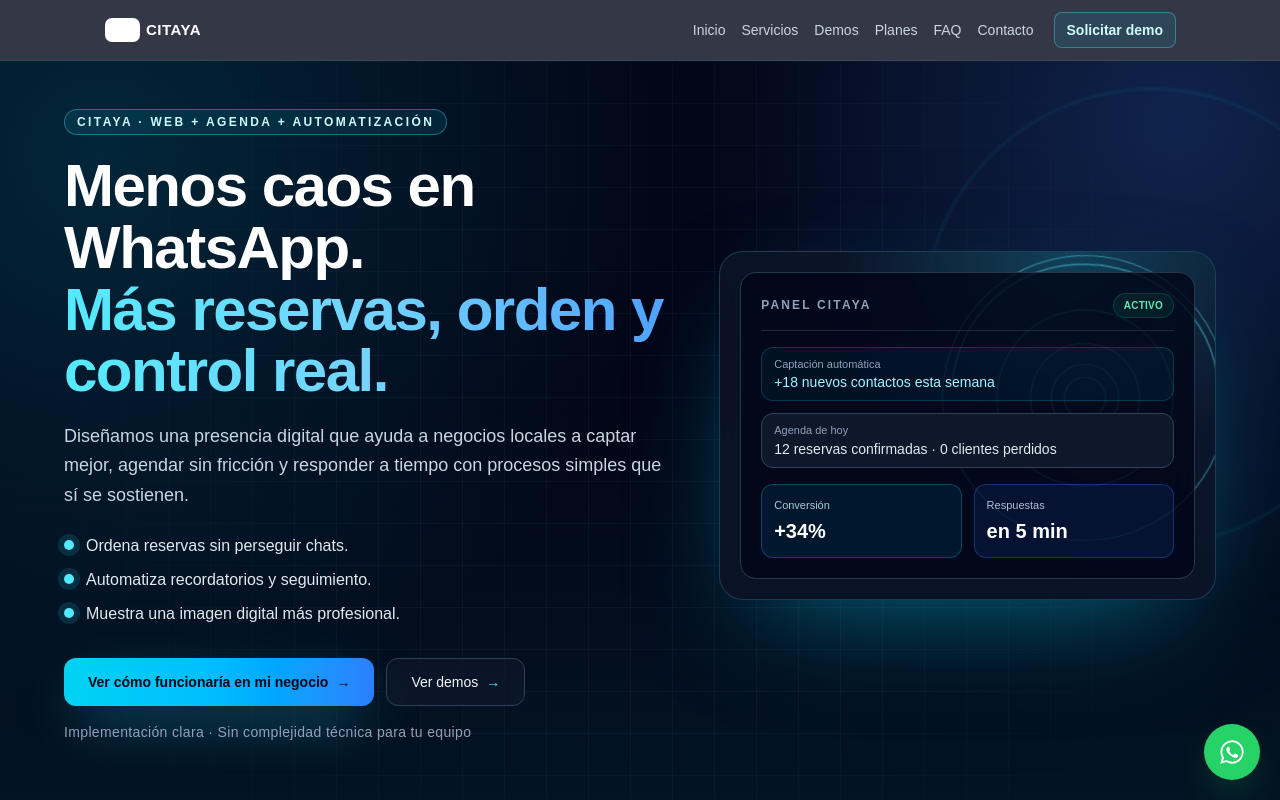
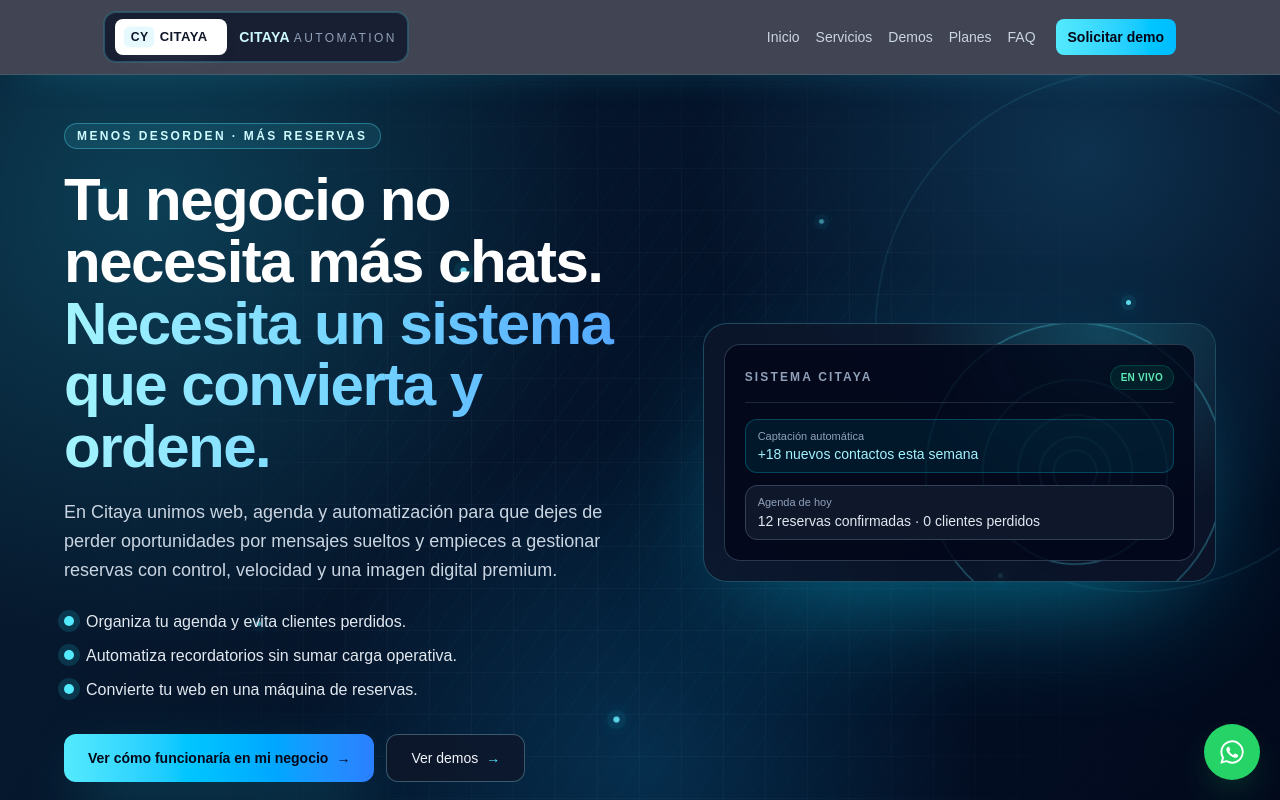
Before and after one commit to verf2390/citaya-agendas, a Next.js app: page / in a window 1280 px wide. Shown: the top 800 px of the page. Built offline with nearby package versions, Linux system fonts and the light colour scheme.

Commit message:
Elevate home hero with animated tech background and stronger branding

```diff
--- a/app/(marketing)/components/home/brand-hero-section.tsx
+++ b/app/(marketing)/components/home/brand-hero-section.tsx
@@ -1,9 +1,19 @@
 import Link from "next/link";
 
 const highlights = [
-  "Ordena reservas sin perseguir chats.",
-  "Automatiza recordatorios y seguimiento.",
-  "Muestra una imagen digital más profesional.",
+  "Organiza tu agenda y evita clientes perdidos.",
+  "Automatiza recordatorios sin sumar carga operativa.",
+  "Convierte tu web en una máquina de reservas.",
+] as const;
+
+const particles = [
+  "left-[8%] top-[14%]",
+  "left-[20%] top-[68%]",
+  "left-[36%] top-[24%]",
+  "left-[48%] top-[80%]",
+  "left-[64%] top-[18%]",
+  "left-[78%] top-[62%]",
+  "left-[88%] top-[28%]",
 ] as const;
 
 const whatsappMessage = "Hola Victor, quiero ver cómo funcionaría Citaya en mi negocio.";
@@ -11,114 +21,78 @@ const whatsappHref = `https://wa.me/56961425029?text=${encodeURIComponent(whatsa
 
 export function BrandHeroSection() {
   return (
-    <section className="relative overflow-hidden bg-slate-950 px-4 pb-16 pt-8 sm:px-6 sm:pb-20 sm:pt-10 lg:px-10 lg:pb-24 lg:pt-12">
-      <div
-        aria-hidden
-        className="pointer-events-none absolute inset-0 bg-[radial-gradient(circle_at_8%_12%,rgba(6,182,212,0.18),transparent_42%),radial-gradient(circle_at_92%_8%,rgba(59,130,246,0.24),transparent_35%),linear-gradient(180deg,#020617_0%,#020617_45%,#031525_100%)]"
-      />
-      <div aria-hidden className="tech-grid absolute inset-0 opacity-50" />
-      <div
-        aria-hidden
-        className="animate-orbit-slow absolute -right-24 top-8 h-[22rem] w-[22rem] rounded-full border border-cyan-400/35 blur-[1px] sm:h-[28rem] sm:w-[28rem]"
-      />
+    <section className="relative overflow-hidden bg-slate-950 px-4 pb-18 pt-8 sm:px-6 sm:pb-22 sm:pt-10 lg:px-10 lg:pb-24 lg:pt-12">
+      <div aria-hidden className="hero-animated-bg absolute inset-0" />
+      <div aria-hidden className="tech-grid animate-grid-pan absolute inset-0 opacity-45" />
+      <div aria-hidden className="hero-wave absolute inset-0" />
+      <div aria-hidden className="animate-orbit-slow absolute -right-28 top-0 h-[24rem] w-[24rem] rounded-full border border-cyan-300/25 sm:h-[32rem] sm:w-[32rem]" />
+      {particles.map((pos, idx) => (
+        <span key={pos} aria-hidden className={`hero-particle ${pos}`} style={{ animationDelay: `${idx * 1.2}s` }} />
+      ))}
 
       <div className="relative mx-auto w-full max-w-6xl">
-        <div className="grid items-center gap-10 lg:grid-cols-[1.1fr_0.9fr] lg:gap-12">
+        <div className="grid items-center gap-10 lg:grid-cols-[1.07fr_0.93fr] lg:gap-12">
           <div className="relative z-10">
-            <span className="inline-flex rounded-full border border-cyan-300/35 bg-cyan-400/10 px-3 py-1 text-[11px] font-semibold uppercase tracking-[0.2em] text-cyan-100 sm:text-xs">
-              Citaya · Web + Agenda + Automatización
+            <span className="inline-flex rounded-full border border-cyan-300/35 bg-cyan-300/10 px-3 py-1 text-[11px] font-semibold uppercase tracking-[0.2em] text-cyan-100 sm:text-xs">
+              Menos desorden · Más reservas
             </span>
 
             <h1 className="mt-5 text-4xl font-semibold leading-[1.03] tracking-tight text-white sm:text-5xl lg:text-6xl">
-              Menos caos en WhatsApp.
-              <span className="block bg-gradient-to-r from-cyan-300 via-sky-300 to-blue-400 bg-clip-text text-transparent">
-                Más reservas, orden y control real.
+              Tu negocio no necesita más chats.
+              <span className="block bg-gradient-to-r from-cyan-200 via-sky-300 to-blue-400 bg-clip-text text-transparent">
+                Necesita un sistema que convierta y ordene.
               </span>
             </h1>
 
             <p className="mt-5 max-w-2xl text-base leading-relaxed text-slate-300 sm:text-lg">
-              Diseñamos una presencia digital que ayuda a negocios locales a captar mejor, agendar sin fricción y responder
-              a tiempo con procesos simples que sí se sostienen.
+              En Citaya unimos web, agenda y automatización para que dejes de perder oportunidades por mensajes sueltos y
+              empieces a gestionar reservas con control, velocidad y una imagen digital premium.
             </p>
 
             <ul className="mt-6 space-y-2.5 text-sm text-slate-200 sm:text-base">
               {highlights.map((item) => (
                 <li key={item} className="flex items-start gap-3">
-                  <span className="mt-1.5 h-2.5 w-2.5 shrink-0 rounded-full bg-cyan-300 shadow-[0_0_0_6px_rgba(34,211,238,0.14)]" />
+                  <span className="mt-1.5 h-2.5 w-2.5 shrink-0 rounded-full bg-cyan-300 shadow-[0_0_0_6px_rgba(34,211,238,0.16)]" />
                   <span>{item}</span>
                 </li>
               ))}
             </ul>
 
             <div className="mt-8 grid gap-3 sm:flex sm:flex-wrap">
-              <Link
-                href={whatsappHref}
-                target="_blank"
-                rel="noopener noreferrer"
-                className="group inline-flex min-h-12 w-full items-center justify-center gap-2 rounded-xl bg-gradient-to-r from-cyan-400 via-sky-400 to-blue-500 px-6 py-3 text-sm font-semibold text-slate-950 shadow-[0_22px_58px_-16px_rgba(34,211,238,0.7)] transition-all duration-300 hover:-translate-y-1 hover:shadow-[0_32px_78px_-18px_rgba(56,189,248,0.8)] focus-visible:outline-none focus-visible:ring-2 focus-visible:ring-cyan-300 focus-visible:ring-offset-2 focus-visible:ring-offset-slate-950 sm:w-auto"
-              >
+              <Link href={whatsappHref} target="_blank" rel="noopener noreferrer" className="group inline-flex min-h-12 w-full items-center justify-center gap-2 rounded-xl bg-gradient-to-r from-cyan-300 via-sky-400 to-blue-500 px-6 py-3 text-sm font-semibold text-slate-950 shadow-[0_24px_60px_-18px_rgba(34,211,238,0.82)] transition-all duration-300 hover:-translate-y-1 hover:shadow-[0_34px_84px_-16px_rgba(34,211,238,0.95)] focus-visible:outline-none focus-visible:ring-2 focus-visible:ring-cyan-300 focus-visible:ring-offset-2 focus-visible:ring-offset-slate-950 sm:w-auto">
                 Ver cómo funcionaría en mi negocio
                 <span className="transition-transform duration-300 group-hover:translate-x-1">→</span>
               </Link>
-              <a
-                href="/demos"
-                className="group inline-flex min-h-12 w-full items-center justify-center gap-2 rounded-xl border border-slate-700 bg-slate-900/75 px-6 py-3 text-sm font-medium text-slate-100 transition-all duration-300 hover:-translate-y-1 hover:border-cyan-300/40 hover:bg-slate-900 focus-visible:outline-none focus-visible:ring-2 focus-visible:ring-cyan-200 focus-visible:ring-offset-2 focus-visible:ring-offset-slate-950 sm:w-auto"
-              >
+              <a href="/demos" className="group inline-flex min-h-12 w-full items-center justify-center gap-2 rounded-xl border border-cyan-200/30 bg-slate-900/85 px-6 py-3 text-sm font-medium text-slate-100 transition-all duration-300 hover:-translate-y-1 hover:border-cyan-200/50 hover:bg-slate-900 focus-visible:outline-none focus-visible:ring-2 focus-visible:ring-cyan-200 focus-visible:ring-offset-2 focus-visible:ring-offset-slate-950 sm:w-auto">
                 Ver demos
                 <span className="text-cyan-300 transition-transform duration-300 group-hover:translate-x-1">→</span>
               </a>
             </div>
-
-            <p className="mt-4 text-xs font-medium tracking-wide text-slate-400 sm:text-sm">
-              Implementación clara · Sin complejidad técnica para tu equipo
-            </p>
           </div>
 
           <div className="relative z-10">
-            <div className="relative overflow-hidden rounded-3xl border border-cyan-300/20 bg-slate-900/70 p-4 shadow-[0_40px_120px_-45px_rgba(8,145,178,0.8)] backdrop-blur-xl sm:p-5">
-              <div aria-hidden className="absolute inset-0 bg-[radial-gradient(circle_at_70%_0%,rgba(34,211,238,0.22),transparent_46%)]" />
-              <svg
-                viewBox="0 0 500 500"
-                className="animate-fibonacci-spin absolute -right-20 -top-16 h-[340px] w-[340px] text-cyan-300/55 sm:h-[420px] sm:w-[420px]"
-                fill="none"
-                aria-hidden
-              >
+            <div className="relative overflow-hidden rounded-3xl border border-cyan-300/25 bg-slate-900/70 p-4 shadow-[0_42px_130px_-44px_rgba(8,145,178,0.9)] backdrop-blur-xl sm:p-5">
+              <div aria-hidden className="absolute inset-0 bg-[radial-gradient(circle_at_78%_0%,rgba(34,211,238,0.24),transparent_42%)]" />
+              <svg viewBox="0 0 500 500" className="animate-fibonacci-spin absolute -right-20 -top-18 h-[360px] w-[360px] text-cyan-300/50 sm:h-[440px] sm:w-[440px]" fill="none" aria-hidden>
                 <path d="M250 250m-24 0a24 24 0 1 0 48 0a24 24 0 1 0-48 0" stroke="currentColor" strokeWidth="1.5" />
                 <path d="M250 250m-39 0a39 39 0 1 0 78 0a39 39 0 1 0-78 0" stroke="currentColor" strokeWidth="1.5" />
                 <path d="M250 250m-63 0a63 63 0 1 0 126 0a63 63 0 1 0-126 0" stroke="currentColor" strokeWidth="1.5" />
                 <path d="M250 250m-102 0a102 102 0 1 0 204 0a102 102 0 1 0-204 0" stroke="currentColor" strokeWidth="1.5" />
                 <path d="M250 250m-165 0a165 165 0 1 0 330 0a165 165 0 1 0-330 0" stroke="currentColor" strokeWidth="1.5" />
-                <path d="M95 250C95 162 162 95 250 95" stroke="currentColor" strokeWidth="2" strokeLinecap="round" />
-                <path d="M250 95C338 95 405 162 405 250" stroke="currentColor" strokeWidth="2" strokeLinecap="round" />
               </svg>
-
-              <div className="relative rounded-2xl border border-slate-700/80 bg-slate-950/80 p-4 sm:p-5">
+              <div className="relative rounded-2xl border border-slate-700/85 bg-slate-950/80 p-4 sm:p-5">
                 <div className="flex items-center justify-between border-b border-slate-800 pb-3">
-                  <p className="text-xs font-semibold uppercase tracking-[0.18em] text-slate-400">Panel Citaya</p>
-                  <span className="rounded-full border border-emerald-400/20 bg-emerald-500/10 px-2.5 py-1 text-[10px] font-semibold uppercase tracking-wide text-emerald-300">
-                    Activo
-                  </span>
+                  <p className="text-xs font-semibold uppercase tracking-[0.18em] text-slate-400">Sistema Citaya</p>
+                  <span className="rounded-full border border-emerald-400/20 bg-emerald-500/10 px-2.5 py-1 text-[10px] font-semibold uppercase tracking-wide text-emerald-300">En vivo</span>
                 </div>
-
                 <div className="mt-4 space-y-3">
-                  <div className="rounded-xl border border-cyan-400/20 bg-cyan-400/5 px-3 py-2">
+                  <div className="rounded-xl border border-cyan-400/25 bg-cyan-400/8 px-3 py-2">
                     <p className="text-[11px] text-slate-400">Captación automática</p>
                     <p className="text-sm font-medium text-cyan-200">+18 nuevos contactos esta semana</p>
                   </div>
                   <div className="rounded-xl border border-slate-700 bg-slate-900 px-3 py-2">
                     <p className="text-[11px] text-slate-400">Agenda de hoy</p>
                     <p className="text-sm text-slate-200">12 reservas confirmadas · 0 clientes perdidos</p>
-                  </div>
-                </div>
-
-                <div className="mt-4 grid grid-cols-2 gap-3">
-                  <div className="rounded-xl border border-cyan-500/30 bg-cyan-500/10 p-3">
-                    <p className="text-[11px] text-cyan-100/80">Conversión</p>
-                    <p className="mt-1 text-xl font-semibold text-white">+34%</p>
-                  </div>
-                  <div className="rounded-xl border border-blue-500/30 bg-blue-500/10 p-3">
-                    <p className="text-[11px] text-blue-100/80">Respuestas</p>
-                    <p className="mt-1 text-xl font-semibold text-white">en 5 min</p>
                   </div>
                 </div>
               </div>
--- a/app/(marketing)/components/home/marketing-header.tsx
+++ b/app/(marketing)/components/home/marketing-header.tsx
@@ -7,31 +7,32 @@ const navItems = [
   { href: "/demos", label: "Demos" },
   { href: "/planes", label: "Planes" },
   { href: "/faq", label: "FAQ" },
-  { href: "/contacto", label: "Contacto" },
 ] as const;
 
 export function MarketingHeader() {
   return (
-    <header className="sticky top-0 z-50 border-b border-cyan-300/10 bg-slate-950/80 backdrop-blur-xl">
+    <header className="sticky top-0 z-50 border-b border-cyan-300/15 bg-slate-950/75 shadow-[0_14px_42px_-30px_rgba(34,211,238,0.55)] backdrop-blur-xl">
       <div className="mx-auto flex w-full max-w-6xl items-center justify-between gap-4 px-4 py-3 sm:px-6 lg:px-10">
-        <Link href="/" className="shrink-0 rounded-md focus-visible:outline-none focus-visible:ring-2 focus-visible:ring-cyan-300">
-          <Image src="/citaya-logo.svg" alt="Logo Citaya" width={160} height={45} priority className="h-8 w-auto brightness-0 invert" />
+        <Link
+          href="/"
+          className="group inline-flex items-center gap-3 rounded-xl border border-cyan-300/25 bg-slate-900/80 px-2.5 py-1.5 shadow-[0_0_0_1px_rgba(34,211,238,0.14)] transition-all duration-300 hover:border-cyan-200/45 hover:bg-slate-900 focus-visible:outline-none focus-visible:ring-2 focus-visible:ring-cyan-300"
+        >
+          <span className="rounded-lg bg-white px-2 py-1 shadow-[0_8px_24px_-16px_rgba(148,163,184,0.7)]">
+            <Image src="/citaya-logo.svg" alt="Logo Citaya" width={132} height={38} priority className="h-7 w-auto" />
+          </span>
+          <span className="hidden text-sm font-semibold tracking-wide text-cyan-100 md:block">
+            CITAYA
+            <span className="ml-1 text-xs font-medium tracking-[0.2em] text-slate-400">AUTOMATION</span>
+          </span>
         </Link>
 
         <nav className="flex flex-wrap items-center justify-end gap-x-3 gap-y-2 text-xs font-medium text-slate-300 sm:gap-x-4 sm:text-sm">
           {navItems.map((item) => (
-            <Link
-              key={item.href}
-              href={item.href}
-              className="link-underline rounded-sm transition-colors duration-300 hover:text-cyan-200 focus-visible:outline-none focus-visible:text-cyan-200"
-            >
+            <Link key={item.href} href={item.href} className="link-underline rounded-sm transition-colors duration-300 hover:text-cyan-200 focus-visible:outline-none focus-visible:text-cyan-200">
               {item.label}
             </Link>
           ))}
-          <Link
-            href="/contacto"
-            className="ml-1 inline-flex min-h-9 items-center rounded-lg border border-cyan-300/35 bg-cyan-400/10 px-3 py-1.5 text-xs font-semibold text-cyan-100 transition-all duration-300 hover:-translate-y-0.5 hover:bg-cyan-400/20 focus-visible:outline-none focus-visible:ring-2 focus-visible:ring-cyan-300 sm:text-sm"
-          >
+          <Link href="/contacto" className="ml-1 inline-flex min-h-9 items-center rounded-lg bg-gradient-to-r from-cyan-300 to-sky-400 px-3 py-1.5 text-xs font-semibold text-slate-950 shadow-[0_16px_34px_-18px_rgba(34,211,238,0.9)] transition-all duration-300 hover:-translate-y-0.5 hover:brightness-105 focus-visible:outline-none focus-visible:ring-2 focus-visible:ring-cyan-300 sm:text-sm">
             Solicitar demo
           </Link>
         </nav>
--- a/app/globals.css
+++ b/app/globals.css
@@ -250,3 +250,58 @@ html {
     animation: none !important;
   }
 }
+
+.hero-animated-bg {
+  background:
+    radial-gradient(circle at 12% 16%, rgba(34, 211, 238, 0.2), transparent 34%),
+    radial-gradient(circle at 85% 10%, rgba(56, 189, 248, 0.2), transparent 30%),
+    radial-gradient(circle at 50% 86%, rgba(14, 165, 233, 0.2), transparent 36%),
+    linear-gradient(115deg, #020617, #031026, #071a2f, #031026, #020617);
+  background-size: 100% 100%, 100% 100%, 100% 100%, 220% 220%;
+  animation: gradientShift 16s ease infinite;
+}
+
+.hero-wave {
+  background-image: repeating-linear-gradient(125deg, rgba(34, 211, 238, 0.08) 0 1px, transparent 1px 22px);
+  mask-image: radial-gradient(circle at center, black 30%, transparent 90%);
+  animation: waveDrift 18s linear infinite;
+}
+
+.animate-grid-pan {
+  animation: gridPan 28s linear infinite;
+}
+
+.hero-particle {
+  position: absolute;
+  height: 5px;
+  width: 5px;
+  border-radius: 9999px;
+  background: rgba(103, 232, 249, 0.95);
+  box-shadow: 0 0 0 5px rgba(34, 211, 238, 0.07), 0 0 16px rgba(34, 211, 238, 0.9);
+  animation: particlePulse 6s ease-in-out infinite;
+}
+
+@keyframes gridPan {
+  from { transform: translate3d(0, 0, 0); }
+  to { transform: translate3d(42px, 42px, 0); }
+}
+
+@keyframes waveDrift {
+  0% { transform: translateX(0) translateY(0); opacity: 0.55; }
+  50% { transform: translateX(-20px) translateY(10px); opacity: 0.72; }
+  100% { transform: translateX(0) translateY(0); opacity: 0.55; }
+}
+
+@keyframes particlePulse {
+  0%,100% { transform: scale(0.85); opacity: 0.4; }
+  50% { transform: scale(1.3); opacity: 1; }
+}
+
+@media (prefers-reduced-motion: reduce) {
+  .hero-animated-bg,
+  .hero-wave,
+  .animate-grid-pan,
+  .hero-particle {
+    animation: none !important;
+  }
+}
```
